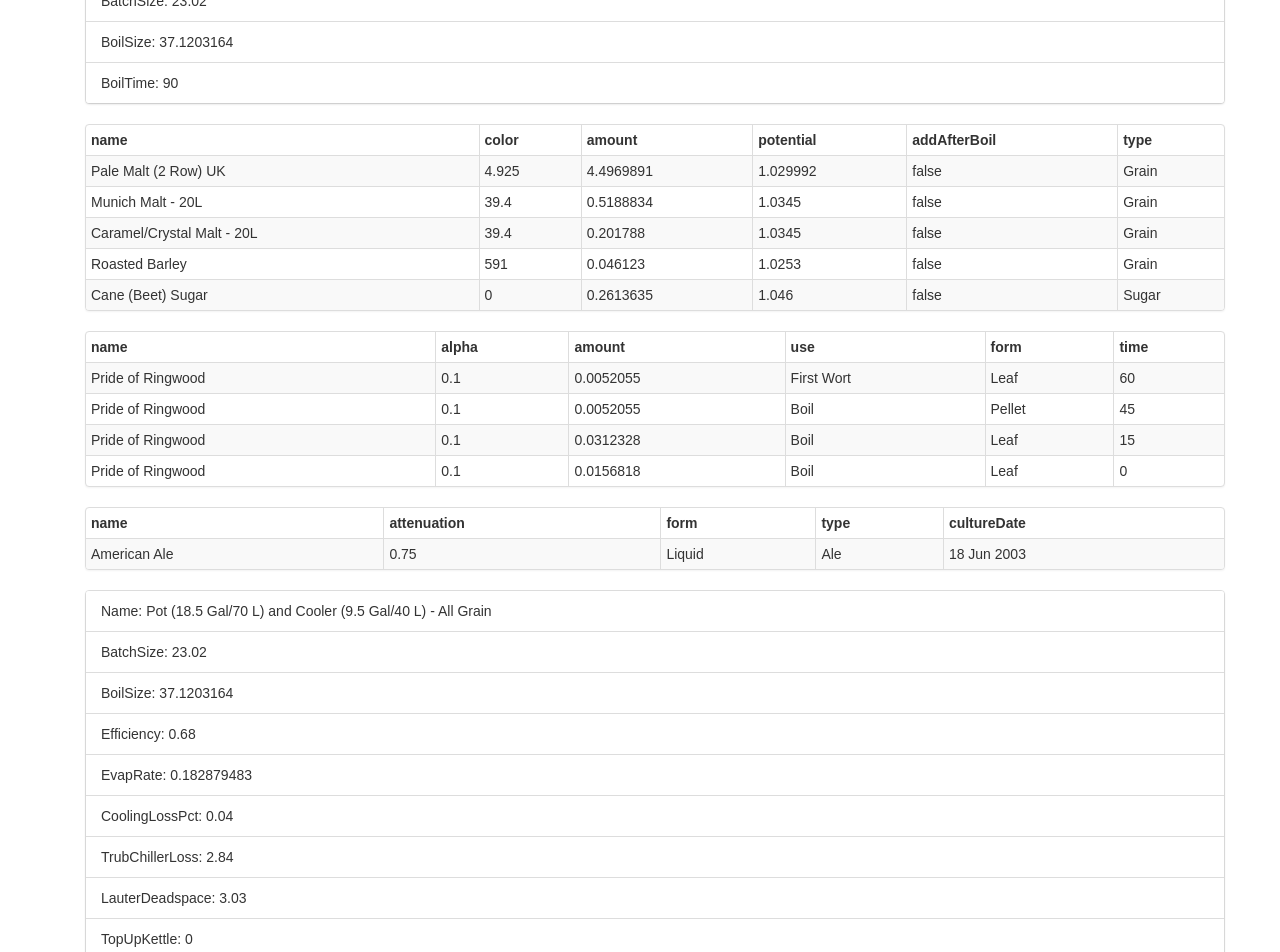
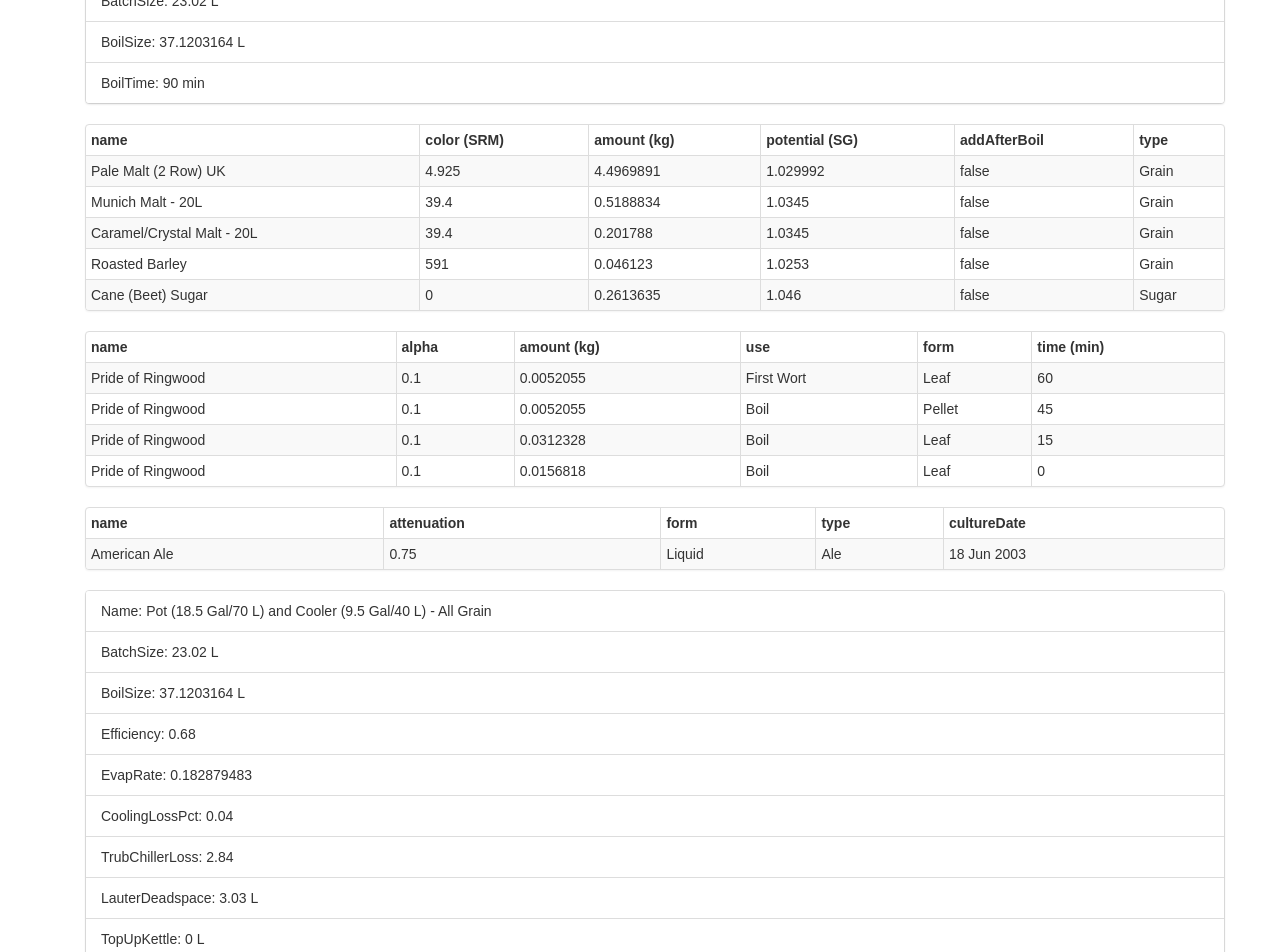
Before and after one commit to brewcomputer/brewcalc, a React (Create React App) app: page / in a window 1280 px wide. Shown: the part 200-1152 px from the top of the page. Built offline with nearby package versions, Linux system fonts and the light colour scheme.

Commit message:
add units

```diff
--- a/src/components/Equipment.js
+++ b/src/components/Equipment.js
@@ -5,14 +5,14 @@ const Equipment = ({ name, batchSize, boilSize, efficiency, evapRate, coolingLos
     <Panel header="Equipment">
         <ListGroup>
             <ListGroupItem>Name: {name}</ListGroupItem>
-            <ListGroupItem>BatchSize: {batchSize}</ListGroupItem>
-            <ListGroupItem>BoilSize: {boilSize}</ListGroupItem>
+            <ListGroupItem>BatchSize: {batchSize} L</ListGroupItem>
+            <ListGroupItem>BoilSize: {boilSize} L</ListGroupItem>
             <ListGroupItem>Efficiency: {efficiency}</ListGroupItem>
             <ListGroupItem>EvapRate: {evapRate}</ListGroupItem>
             <ListGroupItem>CoolingLossPct: {coolingLossPct}</ListGroupItem>
             <ListGroupItem>TrubChillerLoss: {trubChillerLoss}</ListGroupItem>
-            <ListGroupItem>LauterDeadspace: {lauterDeadspace}</ListGroupItem>
-            <ListGroupItem>TopUpKettle: {topUpKettle}</ListGroupItem>
+            <ListGroupItem>LauterDeadspace: {lauterDeadspace} L</ListGroupItem>
+            <ListGroupItem>TopUpKettle: {topUpKettle} L</ListGroupItem>
             <ListGroupItem>BIAB: {BIAB.toString()}</ListGroupItem>
         </ListGroup>
     </Panel>
--- a/src/components/Fermentables.js
+++ b/src/components/Fermentables.js
@@ -7,9 +7,9 @@ const Fermentables = ({ fermentables }) => (
             <thead>
                 <tr>
                     <th>name</th>
-                    <th>color</th>
-                    <th>amount</th>
-                    <th>potential</th>
+                    <th>color (SRM)</th>
+                    <th>amount (kg)</th>
+                    <th>potential (SG)</th>
                     <th>addAfterBoil</th>
                     <th>type</th>
                 </tr>
--- a/src/components/Hops.js
+++ b/src/components/Hops.js
@@ -7,10 +7,10 @@ const Hops = ({ hops }) => (
                 <tr>
                     <th>name</th>
                     <th>alpha</th>
-                    <th>amount</th>
+                    <th>amount (kg)</th>
                     <th>use</th>
                     <th>form</th>
-                    <th>time</th>
+                    <th>time (min)</th>
                 </tr>
             </thead>
             <tbody>
--- a/src/components/RecipeSpecs.js
+++ b/src/components/RecipeSpecs.js
@@ -7,9 +7,9 @@ const RecipeSpecs = ({ name, brewer, type, batchSize, boilSize, boilTime }) => (
             <ListGroupItem>Name: {name}</ListGroupItem>
             <ListGroupItem>Brewer: {brewer}</ListGroupItem>
             <ListGroupItem>Type: {type}</ListGroupItem>
-            <ListGroupItem>BatchSize: {batchSize}</ListGroupItem>
-            <ListGroupItem>BoilSize: {boilSize}</ListGroupItem>
-            <ListGroupItem>BoilTime: {boilTime}</ListGroupItem>
+            <ListGroupItem>BatchSize: {batchSize} L</ListGroupItem>
+            <ListGroupItem>BoilSize: {boilSize} L</ListGroupItem>
+            <ListGroupItem>BoilTime: {boilTime} min</ListGroupItem>
         </ListGroup>
     </Panel>
 )
```
